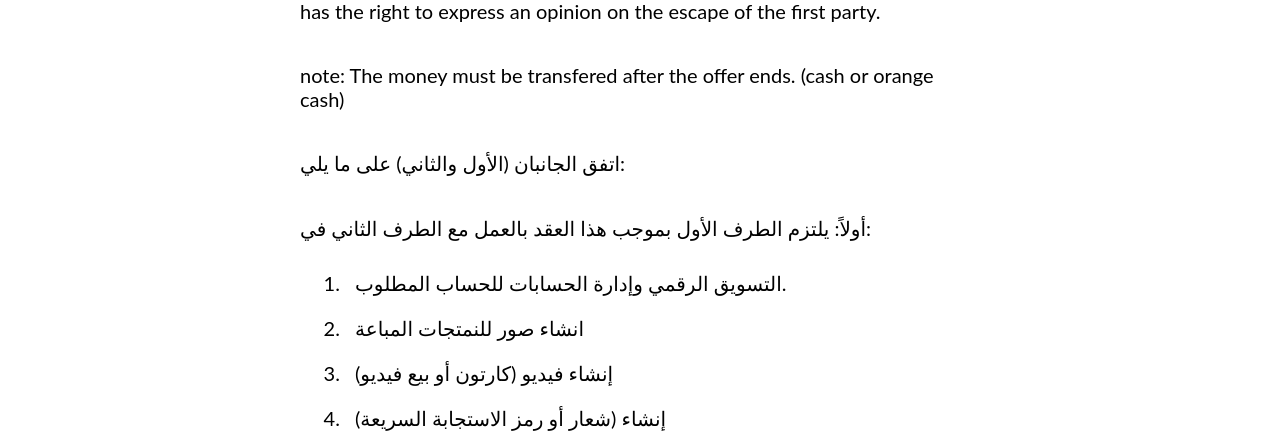
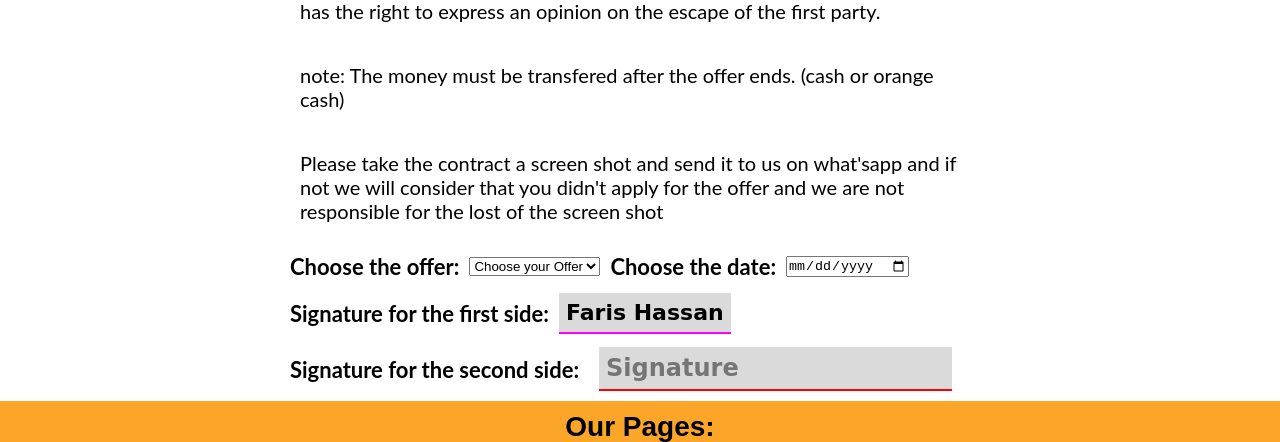
Before and after one commit to Faris-hassann/fox, a plain HTML site: page agreement.html in a window 1280 px wide. Shown: the part 711-1153 px from the top of the page. Drawn offline with Linux system fonts and the light colour scheme; a web font is replaced by a local one.

Commit message:
Add files via upload

```diff
--- a/agreement.html
+++ b/agreement.html
@@ -10,6 +10,9 @@
   <link rel="stylesheet" href="style.css">
   <link rel="icon" href="logo.png" type="image/png">
   <link rel="stylesheet" href="https://cdnjs.cloudflare.com/ajax/libs/font-awesome/4.7.0/css/font-awesome.min.css">
+  <link rel="preconnect" href="https://fonts.googleapis.com">
+  <link rel="preconnect" href="https://fonts.gstatic.com" crossorigin>
+  <link href="https://fonts.googleapis.com/css2?family=Bonheur+Royale&display=swap" rel="stylesheet">
 </head>
 
 <style>
@@ -43,6 +46,34 @@
   .agreement li{
     padding: 10px;
     font-size: 20px;
+  }
+
+  form{
+    display: flex;
+    flex-direction: row;
+    flex-wrap: wrap;
+    align-items: center;
+  }
+  form h2{
+    font-size: 22px;
+    padding: 10px;
+  }
+  form h5{
+    font-size: 22px;
+    font-family: 'Bonheur Royale', cursive;
+    padding: 7px;
+    background-color: #dadada;
+    border-bottom: 2px solid #fb00ff;
+  }
+  input[type=text] {
+    border: none;
+    border-bottom: 2px solid red;
+    background-color: #dadada;
+    padding: 7px;
+    margin: 10px;
+    font-size: 24px;
+    font-weight: bold;
+    font-family: 'Bonheur Royale', cursive;
   }
 </style>
 
@@ -114,24 +145,27 @@
           note: The money must be transfered after the offer ends. (cash or orange cash)
         </p>
       </div>
-      <div class="arabic">
+      <div class="text-box">
         <p>
-          اتفق الجانبان (الأول والثاني) على ما يلي:
-        </p>
-        <p>
-          أولاً: يلتزم الطرف الأول بموجب هذا العقد بالعمل مع الطرف الثاني في:
-        </p>
-        <ol>
-          <li>التسويق الرقمي وإدارة الحسابات للحساب المطلوب.</li>
-          <li>انشاء صور للنمتجات المباعة </li>
-          <li>إنشاء فيديو (كارتون أو بيع فيديو)</li>
-          <li>
-إنشاء (شعار أو رمز الاستجابة السريعة)</li>
-        </ol>
-        <p>بشرط أن تكون مدة العمل لفترة العرض ، وإذا ثبت خلال المدة أن الطرف الثاني غير صالح للعمل لدى الطرف الأول ، تنتهي علاقة العمل وينتهي العقد ، ولكن يجب أن يكون هناك. هو تحذير قبل إنهاء العقد ؛ يحق للطرف الثاني إبداء الرأي في هروب الطرف الأول.</p>
-        <p>احظة: يجب تحويل الأموال بعد انتهاء العرض. (نقدا أو أورانج كاش)
+          Please take the contract a screen shot and send it to us on what'sapp and if not we will consider that you didn't apply for the offer and we are not responsible for the lost of the screen shot
         </p>
       </div>
+      <form>
+        <h2>Choose the offer:</h2>
+        <select class="select-offer">
+          <option>Choose your Offer</option>
+          <option>First Offer</option>
+          <option>second Offer</option>
+          <option>third Offer</option>
+          <option>premium</option>
+        </select>
+        <h2>Choose the date:</h2>
+        <input type="date" name="date">
+        <h2>Signature for the first side:</h2>
+        <h5>Faris Hassan</h5>
+        <h2>Signature for the second side:</h2>
+        <input type="text" name="sign" placeholder="Signature">
+      </form>
     </div>
   </div>
 
```
